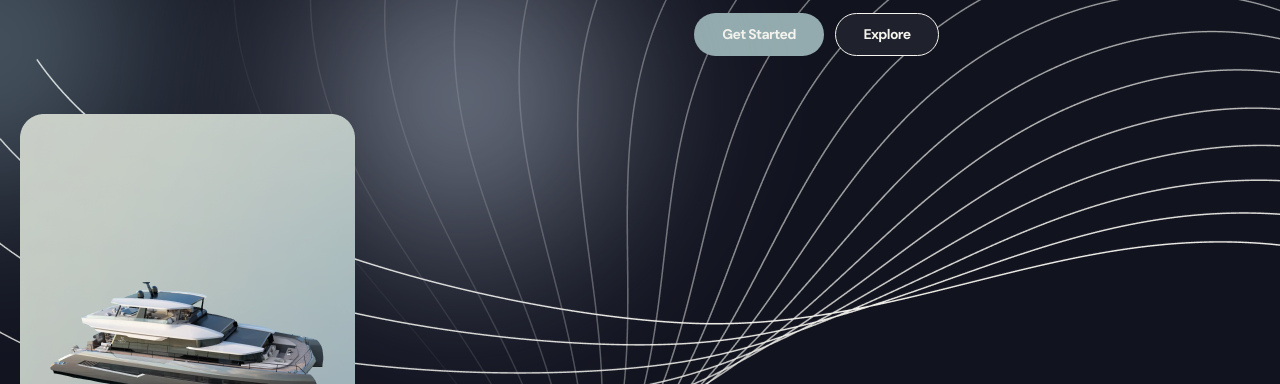
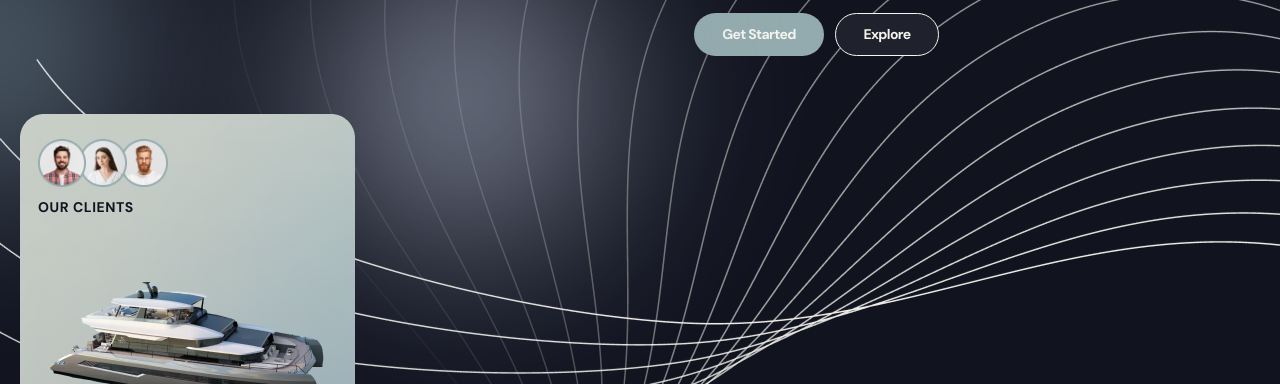
Before and after one commit to NataFilina/Smart-Foxes-YachtAdventures, a website built with Vite: page src/index.html in a window 1280 px wide. Shown: the part 416-800 px from the top of the page. Built offline with nearby package versions, Linux system fonts and the light colour scheme.

Commit message:
upd hero

```diff
--- a/src/css/hero.css
+++ b/src/css/hero.css
@@ -226,3 +226,55 @@
   left: 43px;
   z-index: 1;
 }
+.hero-clients-block {
+  display: flex;
+  align-content: stretch;
+  flex-wrap: nowrap;
+  position: absolute;
+  top: 63px;
+  left: 38px;
+}
+/* .hero-clients {
+  width: 48px;
+  height: 48px;
+  border-radius: 48px;
+  border: 2px solid #93ABAE;
+} */
+.hero-client-first {
+  width: 48px;
+  height: 48px;
+  z-index: 5;
+}
+
+.hero-client-second {
+  width: 48px;
+  height: 48px;
+  z-index: 4;
+  position: relative;
+  right: 7px;
+}
+
+.hero-client-third {
+  width: 48px;
+  height: 48px;
+  z-index: 3;
+  position: relative;
+  right: 14px;
+}
+.clients-text-item {
+  color: #11131F;
+  font-family: DM Sans;
+  font-size: 14px;
+  font-style: normal;
+  font-weight: 700;
+  line-height: 110%;
+  letter-spacing: 0.56px;
+  text-transform: uppercase;
+}
+.hero-clients-text {
+  display: flex;
+  flex-direction: column;
+  justify-content: flex-end;
+  position: absolute;
+  top: 61px;
+}
--- a/src/partials/hero.html
+++ b/src/partials/hero.html
@@ -22,6 +22,23 @@
                 height="427">
             <img src="../img/hero/yaht-mob@1x_result.png" class="hero-owner-yaht" alt="yaht owner" width="287"
                 height="167">
+            <ul class="hero-clients-block">
+                <li class="hero-client-first">
+                    <img src="../img/hero/client1-mob@1x_result.png" alt="client of the yaht club" width="48"
+                        height="48">
+                </li>
+                <li class="hero-client-second">
+                    <img src="../img/hero/client2-mob@1x_result.png" alt="client of the yaht club" width="48"
+                        height="48">
+                </li>
+                <li class="hero-client-third">
+                    <img src="../img/hero/client3-mob@1x_result.png" alt="client of the yaht club" width="48"
+                        height="48">
+                </li>
+                <li class="hero-clients-text">
+                    <p class="clients-text-item">OUR CLIENTS</p>
+                </li>
+            </ul>
         </div>
     </div>
 </section>
```
